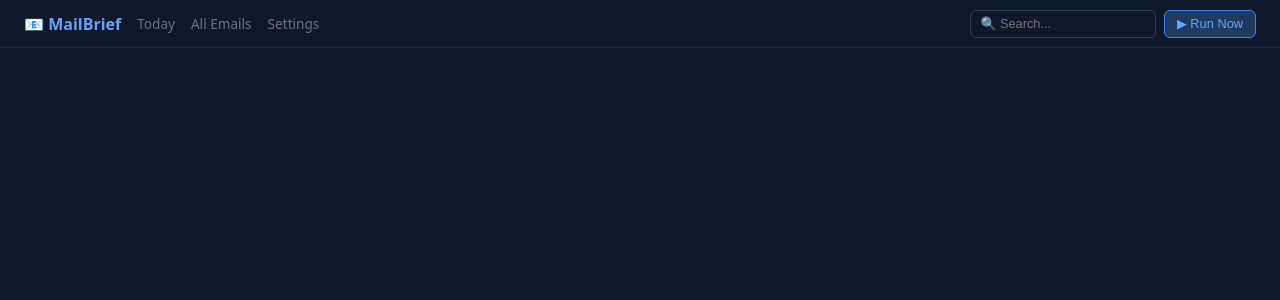
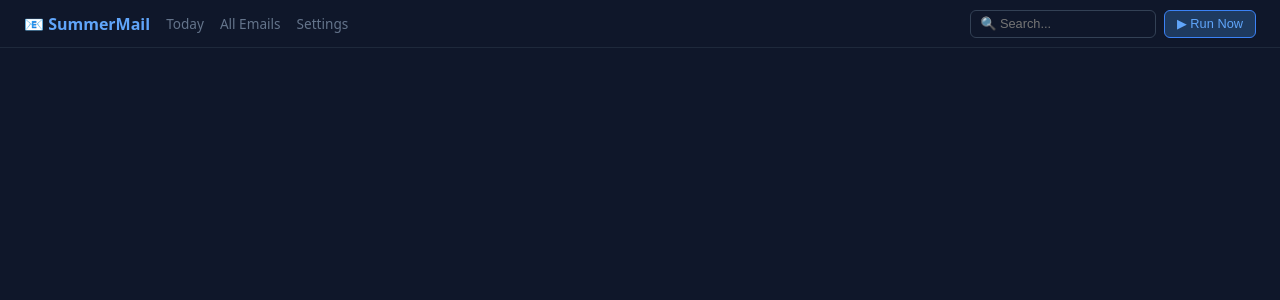
Before and after one commit to wanleung/summermail, a FastAPI app: template services/api/templates/base.html in a window 1280 px wide. Shown: the top 300 px of the page. Run offline with FastAPI, Linux system fonts and the light colour scheme; the template is opened without the code that fills it, so the values that code supplies are empty; parts of the project's set-up code (start-up, migrations or seed data) failed here and were passed over; some libraries are stand-ins or nearby versions.

Commit message:
chore: rename MailBrief → SummerMail
Co-authored-by: Copilot <223556219+Copilot@users.noreply.github.com>

```diff
--- a/services/api/templates/base.html
+++ b/services/api/templates/base.html
@@ -3,7 +3,7 @@
 <head>
   <meta charset="UTF-8">
   <meta name="viewport" content="width=device-width, initial-scale=1">
-  <title>MailBrief — {% block title %}Dashboard{% endblock %}</title>
+  <title>SummerMail — {% block title %}Dashboard{% endblock %}</title>
   <script src="https://unpkg.com/htmx.org@1.9.10"></script>
   <style>
     *, *::before, *::after { box-sizing: border-box; margin: 0; padding: 0; }
@@ -28,7 +28,7 @@
 </head>
 <body>
   <nav>
-    <span class="brand">📧 MailBrief</span>
+    <span class="brand">📧 SummerMail</span>
     <a href="/" class="{% if request.url.path == '/' %}active{% endif %}">Today</a>
     <a href="/emails">All Emails</a>
     <a href="/config">Settings</a>
```
Also changed, not shown: README.md.
